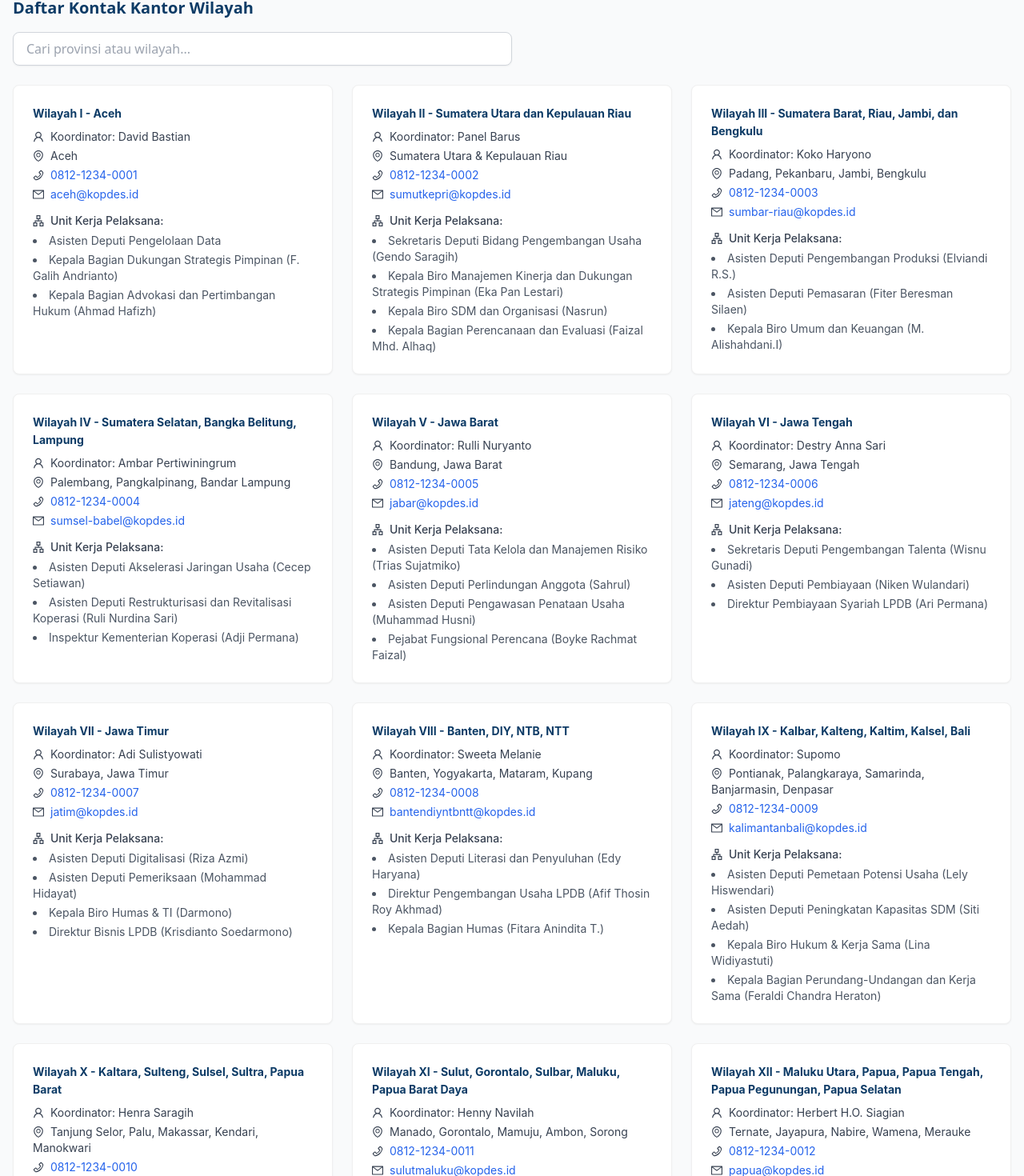
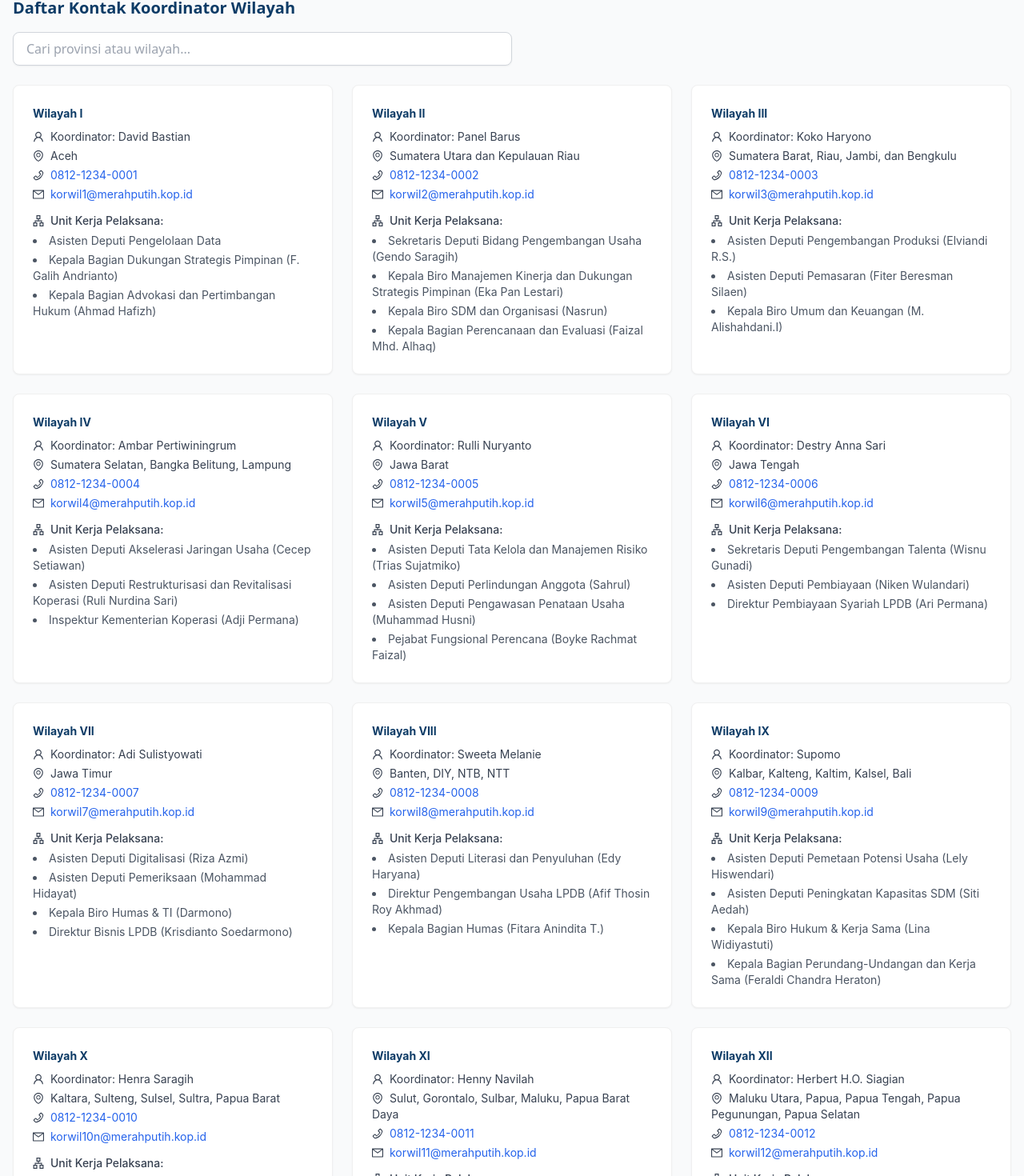
Before and after one commit to kop-go-id/kopdes-merah-putih, a Next.js app in the folder frontend/: page /kontak in a window 1280 px wide. Shown: the part 272-1742 px from the top of the page at 80% size. Built offline with nearby package versions, Linux system fonts and the light colour scheme.

Commit message:
updated data (Provinces) in kontak.js

```diff
--- a/frontend/src/pages/kontak.js
+++ b/frontend/src/pages/kontak.js
@@ -10,17 +10,17 @@ import {
   UserOutlined,
 } from "@ant-design/icons";
 import { Card } from "antd";
-import Navbar from "@/components/Navbar"; // sesuaikan path dengan strukturmu
+import Navbar from "@/components/Navbar";
 import Footer from "@/components/Footer";
 
 export default function ContactsPage() {
   const [searchTerm, setSearchTerm] = useState("");
   const contactData = [
     {
-      nama: "Wilayah I - Aceh",
+      nama: "Wilayah I",
       koordinator: "David Bastian",
-      alamat: "Aceh",
-      email: "aceh@kopdes.id",
+      provinsi: "Aceh",
+      email: "korwil1@merahputih.kop.id",
       phone: "0812-1234-0001",
       ukp: [
         "Asisten Deputi Pengelolaan Data",
@@ -29,10 +29,10 @@ export default function ContactsPage() {
       ]
     },
     {
-      nama: "Wilayah II - Sumatera Utara dan Kepulauan Riau",
+      nama: "Wilayah II",
       koordinator: "Panel Barus",
-      alamat: "Sumatera Utara & Kepulauan Riau",
-      email: "sumutkepri@kopdes.id",
+      provinsi: "Sumatera Utara dan Kepulauan Riau",
+      email: "korwil2@merahputih.kop.id",
       phone: "0812-1234-0002",
       ukp: [
         "Sekretaris Deputi Bidang Pengembangan Usaha (Gendo Saragih)",
@@ -42,10 +42,10 @@ export default function ContactsPage() {
       ]
     },
     {
-      nama: "Wilayah III - Sumatera Barat, Riau, Jambi, dan Bengkulu",
+      nama: "Wilayah III",
       koordinator: "Koko Haryono",
-      alamat: "Padang, Pekanbaru, Jambi, Bengkulu",
-      email: "sumbar-riau@kopdes.id",
+      provinsi: "Sumatera Barat, Riau, Jambi, dan Bengkulu",
+      email: "korwil3@merahputih.kop.id",
       phone: "0812-1234-0003",
       ukp: [
         "Asisten Deputi Pengembangan Produksi (Elviandi R.S.)",
@@ -54,10 +54,10 @@ export default function ContactsPage() {
       ]
     },
     {
-      nama: "Wilayah IV - Sumatera Selatan, Bangka Belitung, Lampung",
+      nama: "Wilayah IV",
       koordinator: "Ambar Pertiwiningrum",
-      alamat: "Palembang, Pangkalpinang, Bandar Lampung",
-      email: "sumsel-babel@kopdes.id",
+      provinsi: "Sumatera Selatan, Bangka Belitung, Lampung",
+      email: "korwil4@merahputih.kop.id",
       phone: "0812-1234-0004",
       ukp: [
         "Asisten Deputi Akselerasi Jaringan Usaha (Cecep Setiawan)",
@@ -66,10 +66,10 @@ export default function ContactsPage() {
       ]
     },
     {
-      nama: "Wilayah V - Jawa Barat",
+      nama: "Wilayah V",
       koordinator: "Rulli Nuryanto",
-      alamat: "Bandung, Jawa Barat",
-      email: "jabar@kopdes.id",
+      provinsi: "Jawa Barat",
+      email: "korwil5@merahputih.kop.id",
       phone: "0812-1234-0005",
       ukp: [
         "Asisten Deputi Tata Kelola dan Manajemen Risiko (Trias Sujatmiko)",
@@ -79,10 +79,10 @@ export default function ContactsPage() {
       ]
     },
     {
-      nama: "Wilayah VI - Jawa Tengah",
+      nama: "Wilayah VI",
       koordinator: "Destry Anna Sari",
-      alamat: "Semarang, Jawa Tengah",
-      email: "jateng@kopdes.id",
+      provinsi: "Jawa Tengah",
+      email: "korwil6@merahputih.kop.id",
       phone: "0812-1234-0006",
       ukp: [
         "Sekretaris Deputi Pengembangan Talenta (Wisnu Gunadi)",
@@ -91,10 +91,10 @@ export default function ContactsPage() {
       ]
     },
     {
-      nama: "Wilayah VII - Jawa Timur",
+      nama: "Wilayah VII",
       koordinator: "Adi Sulistyowati",
-      alamat: "Surabaya, Jawa Timur",
-      email: "jatim@kopdes.id",
+      provinsi: "Jawa Timur",
+      email: "korwil7@merahputih.kop.id",
       phone: "0812-1234-0007",
       ukp: [
         "Asisten Deputi Digitalisasi (Riza Azmi)",
@@ -104,10 +104,10 @@ export default function ContactsPage() {
       ]
     },
     {
-      nama: "Wilayah VIII - Banten, DIY, NTB, NTT",
+      nama: "Wilayah VIII",
       koordinator: "Sweeta Melanie",
-      alamat: "Banten, Yogyakarta, Mataram, Kupang",
-      email: "bantendiyntbntt@kopdes.id",
+      provinsi: "Banten, DIY, NTB, NTT",
+      email: "korwil8@merahputih.kop.id",
       phone: "0812-1234-0008",
       ukp: [
         "Asisten Deputi Literasi dan Penyuluhan (Edy Haryana)",
@@ -116,10 +116,10 @@ export default function ContactsPage() {
       ]
     },
     {
-      nama: "Wilayah IX - Kalbar, Kalteng, Kaltim, Kalsel, Bali",
+      nama: "Wilayah IX",
       koordinator: "Supomo",
-      alamat: "Pontianak, Palangkaraya, Samarinda, Banjarmasin, Denpasar",
-      email: "kalimantanbali@kopdes.id",
+      provinsi: "Kalbar, Kalteng, Kaltim, Kalsel, Bali",
+      email: "korwil9@merahputih.kop.id",
       phone: "0812-1234-0009",
       ukp: [
         "Asisten Deputi Pemetaan Potensi Usaha (Lely Hiswendari)",
@@ -129,10 +129,10 @@ export default function ContactsPage() {
       ]
     },
     {
-      nama: "Wilayah X - Kaltara, Sulteng, Sulsel, Sultra, Papua Barat",
+      nama: "Wilayah X",
       koordinator: "Henra Saragih",
-      alamat: "Tanjung Selor, Palu, Makassar, Kendari, Manokwari",
-      email: "sulawesikalimantan@kopdes.id",
+      provinsi: "Kaltara, Sulteng, Sulsel, Sultra, Papua Barat",
+      email: "korwil10n@merahputih.kop.id",
       phone: "0812-1234-0010",
       ukp: [
         "Sekretaris Deputi Kelembagaan (Niken Prasetyawati)",
@@ -141,10 +141,10 @@ export default function ContactsPage() {
       ]
     },
     {
-      nama: "Wilayah XI - Sulut, Gorontalo, Sulbar, Maluku, Papua Barat Daya",
+      nama: "Wilayah XI",
       koordinator: "Henny Navilah",
-      alamat: "Manado, Gorontalo, Mamuju, Ambon, Sorong",
-      email: "sulutmaluku@kopdes.id",
+      provinsi: "Sulut, Gorontalo, Sulbar, Maluku, Papua Barat Daya",
+      email: "korwil11@merahputih.kop.id",
       phone: "0812-1234-0011",
       ukp: [
         "Asisten Deputi Kemitraan (Leonardi Pratama)",
@@ -153,10 +153,10 @@ export default function ContactsPage() {
       ]
     },
     {
-      nama: "Wilayah XII - Maluku Utara, Papua, Papua Tengah, Papua Pegunungan, Papua Selatan",
+      nama: "Wilayah XII",
       koordinator: "Herbert H.O. Siagian",
-      alamat: "Ternate, Jayapura, Nabire, Wamena, Merauke",
-      email: "papua@kopdes.id",
+      provinsi: "Maluku Utara, Papua, Papua Tengah, Papua Pegunungan, Papua Selatan",
+      email: "korwil12@merahputih.kop.id",
       phone: "0812-1234-0012",
       ukp: [
         "Sekretaris Deputi Pengawasan (Windy Novita Rauf)",
@@ -191,7 +191,7 @@ export default function ContactsPage() {
         </div>
 
         <h2 className="text-xl font-semibold text-[#0D3B66] mb-4">
-          Daftar Kontak Kantor Wilayah
+          Daftar Kontak Koordinator Wilayah
         </h2>
 
         {/* Search Bar */}
@@ -218,7 +218,7 @@ export default function ContactsPage() {
                   </p>
                   <p>
                     <EnvironmentOutlined className="mr-2" />
-                    {item.alamat}
+                    {item.provinsi}
                   </p>
                   <p>
                     <PhoneOutlined className="mr-2" />
```
